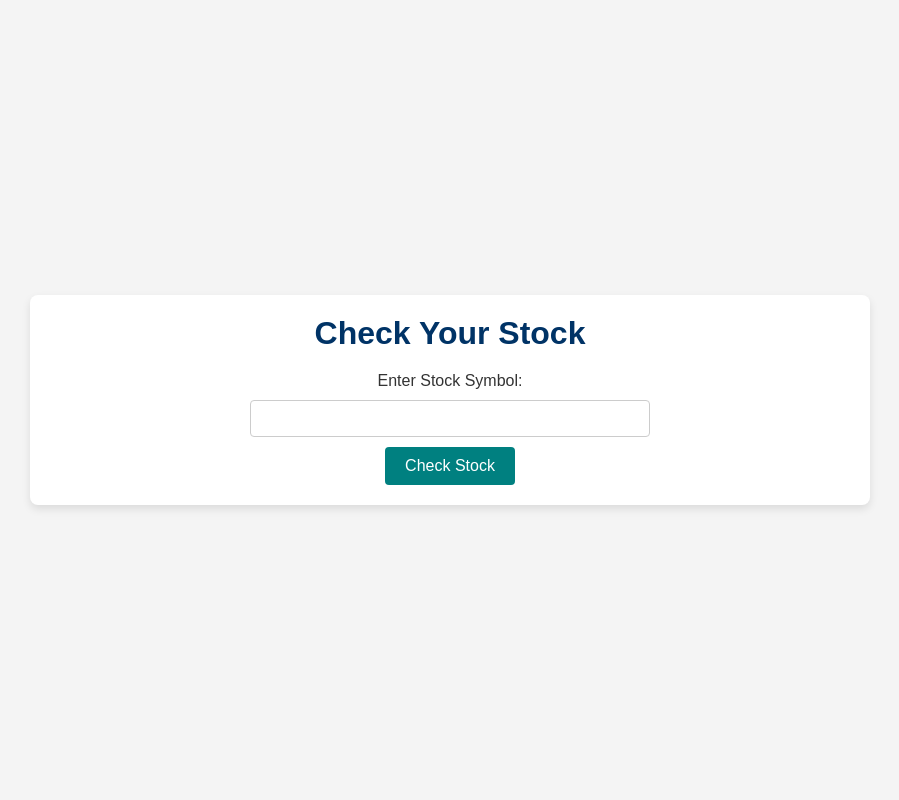
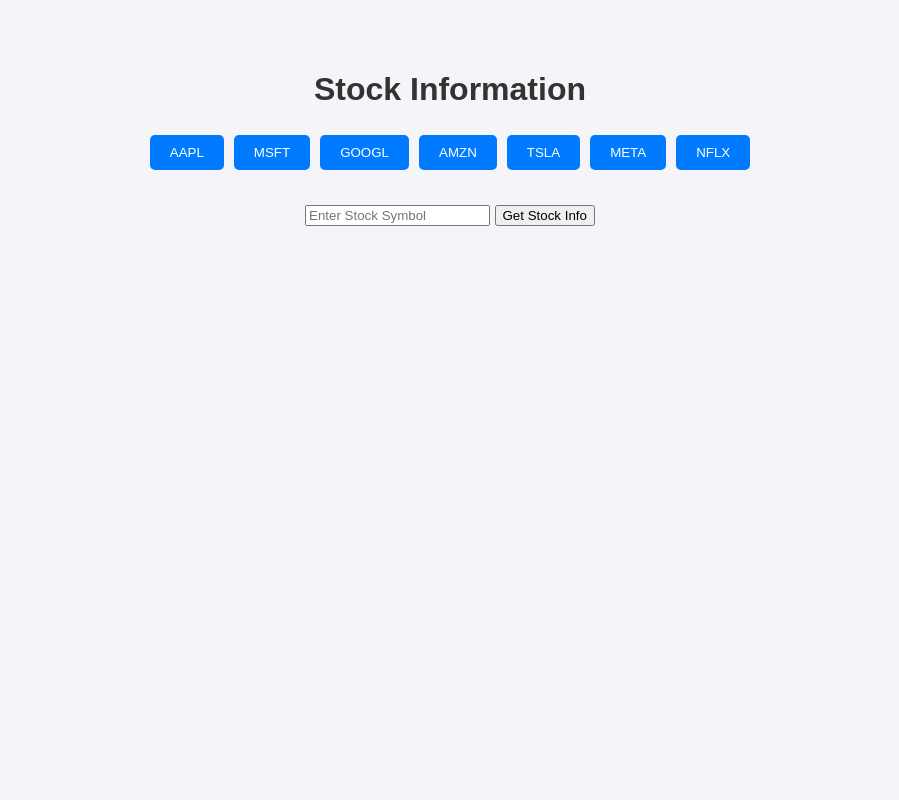
Before and after one commit to Shreesha1207/CoPilot-for-stocks, a Flask app: page / in a window 1280 px wide. Shown: the whole page, without its empty margins (190-1089 px from the left). Run offline with Flask 3, Linux system fonts and the light colour scheme.

Commit message:
git commit

```diff
--- a/Cosmocloud Hackathon/app.py
+++ b/Cosmocloud Hackathon/app.py
@@ -1,4 +1,4 @@
-from flask import Flask, render_template, request
+from flask import Flask, render_template, request, redirect, url_for
 import yfinance as yf
 import matplotlib.pyplot as plt
 import io
@@ -6,124 +6,81 @@
 
 app = Flask(__name__)
 
+# Get popular stocks (e.g., from Yahoo Finance)
+POPULAR_STOCKS = ['AAPL', 'MSFT', 'GOOGL', 'AMZN', 'TSLA', 'META', 'NFLX']
+
 def get_stock_info(stock_symbol, period='1d', interval='1m'):
-    # Create a Ticker object
     stock = yf.Ticker(stock_symbol)
-
-    # # Create a Ticker object
-    # stock = yf.Ticker(stock_symbol)
-
-    # # Get historical market data for the graph based on the selected period and interval
-    # hist = stock.history(period=period, interval=interval)
-
-    # Get historical market data for the graph based on the selected period
     hist = stock.history(period=period, interval=interval)
 
-    # Check if data is available
     if hist.empty:
-        return None, False, 0, None  # Return 0 rating and no graph if no data is available
+        return None, False, 0, None
 
-    # Extract the latest closing price
     stock_price = hist['Close'].iloc[-1]
-
-    # Calculate the rating based on the past month
     month_hist = stock.history(period='1mo', interval='1d')
     if month_hist.empty:
         rating = 0
     else:
-        # Calculate stock performance over the past month
         month_performance = (stock_price - month_hist['Close'].iloc[0]) / month_hist['Close'].iloc[0] * 100
+        stability = month_hist['Close'].std()
+        rating = 5
+        if month_performance > 0:
+            rating += min(3, month_performance / 10)
+        if stability > stock_price * 0.05:
+            rating -= min(2, stability / stock_price * 20)
 
-        # Determine stability based on volatility over the past month
-        stability = month_hist['Close'].std()  # Standard deviation as a measure of volatility
-
-        # Calculate a basic rating
-        rating = 5  # Start with a base rating of 5
-
-        # Increase rating based on positive performance
-        if month_performance > 0:
-            rating += min(3, month_performance / 10)  # Cap the increase to 3 points
-
-        # Decrease rating for high volatility (less stable)
-        if stability > stock_price * 0.05:  # Consider a stock volatile if its std dev > 5% of price
-            rating -= min(2, stability / stock_price * 20)  # Cap the decrease to 2 points
-
-        # Adjust rating based on top investor interest
         top_investors_interested = stock_symbol in ['AAPL', 'MSFT', 'GOOGL']
         if top_investors_interested:
-            rating += 1  # Increase rating if top investors are interested
+            rating += 1
 
-        # Ensure the rating is between 1 and 10
-        rating = max(1, min(10, rating))
+        rating = max(1, min(10, round(rating, 1)))
 
-        # Round the rating to 1 decimal place
-        rating = round(rating, 1)
-
-    # Generate the performance graph based on the selected period
     graph = generate_graph(hist, period)
-
     return stock_price, top_investors_interested, rating, graph
 
 def generate_graph(hist, period):
     plt.figure(figsize=(10, 5))
     plt.plot(hist.index, hist['Close'], label='Close Price')
 
-    # Format the x-axis based on the selected period
     if period == '1d':
-        plt.gca().xaxis.set_major_formatter(plt.matplotlib.dates.DateFormatter('%H:%M'))  # Hour:Minute format
-        plt.gca().xaxis.set_major_locator(plt.matplotlib.dates.HourLocator(interval=1))  # Major ticks every hour
+        plt.gca().xaxis.set_major_formatter(plt.matplotlib.dates.DateFormatter('%H:%M'))
+        plt.gca().xaxis.set_major_locator(plt.matplotlib.dates.HourLocator(interval=1))
     elif period == '1wk':
-        plt.gca().xaxis.set_major_formatter(plt.matplotlib.dates.DateFormatter('%b %d'))  # Month Day format
-        plt.gca().xaxis.set_major_locator(plt.matplotlib.dates.DayLocator(interval=1))  # Major ticks every day
+        plt.gca().xaxis.set_major_formatter(plt.matplotlib.dates.DateFormatter('%b %d'))
+        plt.gca().xaxis.set_major_locator(plt.matplotlib.dates.DayLocator(interval=1))
     elif period == '1mo':
-        plt.gca().xaxis.set_major_formatter(plt.matplotlib.dates.DateFormatter('%b %d'))  # Month Day format
-        plt.gca().xaxis.set_major_locator(plt.matplotlib.dates.WeekdayLocator(interval=1))  # Major ticks every week
+        plt.gca().xaxis.set_major_formatter(plt.matplotlib.dates.DateFormatter('%b %d'))
+        plt.gca().xaxis.set_major_locator(plt.matplotlib.dates.WeekdayLocator(interval=1))
 
     plt.xlabel('Date')
     plt.ylabel('Price')
     plt.title(f'Stock Performance Over {period}')
     plt.legend()
-
-    # Rotate date labels for better readability
     plt.gcf().autofmt_xdate()
 
-    # Save the plot to a BytesIO object
     buf = io.BytesIO()
     plt.savefig(buf, format='png')
     buf.seek(0)
-
-    # Encode the image to base64
     graph = base64.b64encode(buf.getvalue()).decode('utf-8')
     buf.close()
 
     return graph
 
+@app.route('/get_stock/<stock_symbol>', methods=['GET'])
+def get_stock(stock_symbol):
+    # Default period and interval for popular stock
+    period = '1d'
+    interval = '1m'
 
-@app.route('/', methods=['GET', 'POST'])
-def index():
-    if request.method == 'POST':
-        stock_symbol = request.form['stock'].upper()
+    stock_price, top_investors, rating, graph = get_stock_info(stock_symbol, period=period, interval=interval)
+    stock_price = round(stock_price, 3)
 
-        # For Yahoo Finance, you might need to use '.NS' for NSE stocks or '.BO' for BSE stocks
-        if stock_symbol in ['RELIANCE', 'TCS', 'INFY']:
-            stock_symbol += '.NS'
+    if stock_price:
+        return render_template('result.html', stock=stock_symbol, price=stock_price, top_investors=top_investors, rating=rating, graph=graph, period=period)
+    else:
+        error_message = "Could not retrieve data for the stock symbol provided."
+        return render_template('index.html', error=error_message)
 
-        # Default period and interval
-        period = '1d'
-        interval = '1m'
-
-        stock_price, top_investors, rating, graph = get_stock_info(stock_symbol, period=period, interval=interval)
-        stock_price=round(stock_price,3)
-
-        if stock_price:
-            return render_template('result.html', stock=stock_symbol, price=stock_price, top_investors=top_investors, rating=rating, graph=graph, period=period)
-        else:
-            error_message = "Could not retrieve data for the stock symbol provided. Please check the symbol and try again."
-            return render_template('index.html', error=error_message)
-
-    return render_template('index.html')
-
-@app.route('/update', methods=['POST'])
 @app.route('/update', methods=['POST'])
 def update():
     stock_symbol = request.form['stock']
@@ -138,14 +95,44 @@
         interval = '1d'  # 1 day interval for 1 month period
 
     stock_price, top_investors, rating, graph = get_stock_info(stock_symbol, period=period, interval=interval)
-    stock_price = round(stock_price, 3)
 
+    # Check if stock_price is None before rounding
+    if stock_price is not None:
+        stock_price = round(stock_price, 3)
+    else:
+        # Return an error if no data was returned for the specified period/interval
+        error_message = f"No data available for {stock_symbol} for the period: {period}."
+        return render_template('index.html', error=error_message)
+
+    # If valid data is returned, render the result page
     if stock_price:
         return render_template('result.html', stock=stock_symbol, price=stock_price, top_investors=top_investors, rating=rating, graph=graph, period=period)
     else:
         error_message = "Could not retrieve data for the stock symbol provided. Please check the symbol and try again."
         return render_template('index.html', error=error_message)
 
+@app.route('/', methods=['GET', 'POST'])
+def index():
+    if request.method == 'POST':
+        stock_symbol = request.form['stock'].upper()
+        if stock_symbol in ['RELIANCE', 'TCS', 'INFY']:
+            stock_symbol += '.NS'
+        return redirect(url_for('result', stock=stock_symbol, period='1d'))
+
+    return render_template('index.html', popular_stocks=POPULAR_STOCKS)
+
+@app.route('/result/<stock>', methods=['GET', 'POST'])
+def result(stock):
+    period = request.args.get('period', '1d')  # Get the selected period from the request
+    interval = '1m' if period == '1d' else '1d'  # Adjust the interval based on the period
+    stock_price, top_investors, rating, graph = get_stock_info(stock, period=period, interval=interval)
+    stock_price = round(stock_price, 3)
+
+    if stock_price:
+        return render_template('result.html', stock=stock, price=stock_price, top_investors=top_investors, rating=rating, graph=graph, period=period)
+    else:
+        error_message = "Could not retrieve data for the stock symbol provided. Please check the symbol and try again."
+        return render_template('index.html', error=error_message)
 
 if __name__ == '__main__':
     app.run(debug=True)
--- a/Cosmocloud Hackathon/static/style.css
+++ b/Cosmocloud Hackathon/static/style.css
@@ -29,15 +29,10 @@
 }
 
 /* Heading Styling */
-/* h1 {
-    color: #007bff;
-    margin-bottom: 20px;
-} */
 h1 {
     color: #003366; /* Navy Blue for headings */
     margin-bottom: 20px; /* Space below the heading */
 }
-
 
 /* Form Styling */
 form {
@@ -46,18 +41,15 @@
     align-items: center;
 }
 
-/* Form Elements */
-/* label {
-    margin-bottom: 5px;
-    font-weight: bold;
-} */
+/* Label Styling */
 label {
-    color: #333333; /* Dark gray for labels */
-    margin-bottom: 10px; /* Space below the label */
+    color: #333333;
+    margin-bottom: 10px;
     font-size: 16px;
 }
 
-input[type="text"] {
+/* Input and Select */
+input[type="text"], select {
     width: 100%;
     max-width: 400px;
     padding: 10px;
@@ -66,28 +58,10 @@
     border-radius: 4px;
 }
 
-select {
-    width: 100%;
-    max-width: 200px;
-    padding: 10px;
-    margin-bottom: 10px;
-    border: 1px solid #ccc;
-    border-radius: 4px;
-}
-
-/* Blue color :
-button {
-    padding: 10px 20px;
-    border: none;
-    border-radius: 4px;
-    background-color: #007bff;
-    color: #fff;
-    font-size: 16px;
-    cursor: pointer;
-} */
+/* Button Styling */
 button {
     background-color: #008080; /* Teal background */
-    color: #ffffff; /* White text */
+    color: #ffffff;
     border: none;
     padding: 10px 20px;
     border-radius: 4px;
@@ -99,17 +73,53 @@
     background-color: #0056b3;
 }
 
+/* Popular Stocks Styling */
+.popular-stocks {
+    display: flex;
+    justify-content: center;
+    margin-top: 20px;
+}
+
+.stock-button {
+    background-color: #007bff;
+    color: #fff;
+    border: none;
+    padding: 10px 20px;
+    margin: 5px;
+    border-radius: 4px;
+    cursor: pointer;
+    font-size: 14px;
+}
+
+.stock-button:hover {
+    background-color: #0056b3;
+}
+
 /* Error Message */
 p[style*="color: red;"] {
     color: red;
     margin-top: 10px;
 }
 
-/* Result Section */
-.result-section {
-    margin-top: 20px;
+/* Container Styling */
+.container {
+    width: 80%;
+    max-width: 800px;
+    margin: 20px;
+    padding: 20px;
+    background: #fff;
+    border-radius: 8px;
+    box-shadow: 0 4px 8px rgba(0, 0, 0, 0.1);
+    text-align: center;
 }
 
+/* Heading Styling */
+h1 {
+    color: #003366; /* Navy Blue for headings */
+    margin-bottom: 20px;
+}
+
+/* Graph Styling */
 img {
     max-width: 100%;
     height: auto;
@@ -117,12 +127,41 @@
     border-radius: 4px;
 }
 
-/* Link Styling */
+/* Form Elements */
+form {
+    margin-top: 20px;
+}
+
+label {
+    margin-bottom: 10px;
+    font-size: 16px;
+}
+
+select {
+    padding: 10px;
+    margin-bottom: 20px;
+    border-radius: 4px;
+    border: 1px solid #ccc;
+}
+
+button {
+    background-color: #008080;
+    color: white;
+    padding: 10px 20px;
+    border-radius: 4px;
+    border: none;
+    cursor: pointer;
+}
+
+button:hover {
+    background-color: #0056b3;
+}
+
 a {
     color: #007bff;
+    margin-top: 20px;
+    display: block;
     text-decoration: none;
-    margin-top: 20px;
-    display: inline-block;
 }
 
 a:hover {
--- a/Cosmocloud Hackathon/templates/index.html
+++ b/Cosmocloud Hackathon/templates/index.html
@@ -3,27 +3,73 @@
 <head>
     <meta charset="UTF-8">
     <meta name="viewport" content="width=device-width, initial-scale=1.0">
-    <title>Stock Checker</title>
-    <link rel="stylesheet" href="{{ url_for('static', filename='style.css') }}">
+    <title>Stock Info</title>
+    <style>
+        body {
+            font-family: Arial, sans-serif;
+            background-color: #f4f4f9;
+            margin: 0;
+            padding: 0;
+        }
+
+        .container {
+            width: 80%;
+            margin: auto;
+            text-align: center;
+            padding: 50px;
+        }
+
+        h1 {
+            color: #333;
+        }
+
+        .popular-stocks {
+            display: flex;
+            justify-content: center;
+            flex-wrap: wrap;
+            margin-bottom: 30px;
+        }
+
+        .popular-stock {
+            background-color: #007bff;
+            color: white;
+            border: none;
+            padding: 10px 20px;
+            margin: 5px;
+            border-radius: 5px;
+            cursor: pointer;
+            transition: background-color 0.3s ease;
+        }
+
+        .popular-stock:hover {
+            background-color: #0056b3;
+        }
+
+        .error {
+            color: red;
+            font-size: 1.2em;
+        }
+    </style>
 </head>
 <body>
     <div class="container">
-        <h1>Check Your Stock</h1>
+        <h1>Stock Information</h1>
+
         {% if error %}
-            <p style="color: red;">{{ error }}</p>
+        <div class="error">{{ error }}</div>
         {% endif %}
-        <form method="post">
-            <label for="stock">Enter Stock Symbol:</label>
-            <input type="text" id="stock" name="stock" required>
 
-            <!-- <label for="period">Select Period:</label>
-            <select id="period" name="period">
-                <option value="1d">Today</option>
-                <option value="5d">This Week</option>
-                <option value="1mo">This Month</option>
-            </select> -->
+        <div class="popular-stocks">
+            {% for stock in popular_stocks %}
+            <form action="{{ url_for('get_stock', stock_symbol=stock) }}" method="GET">
+                <button class="popular-stock">{{ stock }}</button>
+            </form>
+            {% endfor %}
+        </div>
 
-            <button type="submit">Check Stock</button>
+        <form action="/" method="POST">
+            <input type="text" name="stock" placeholder="Enter Stock Symbol" required>
+            <button type="submit">Get Stock Info</button>
         </form>
     </div>
 </body>
```
Also changed, not shown: Cosmocloud Hackathon/templates/result.html (+78 -40 lines).
